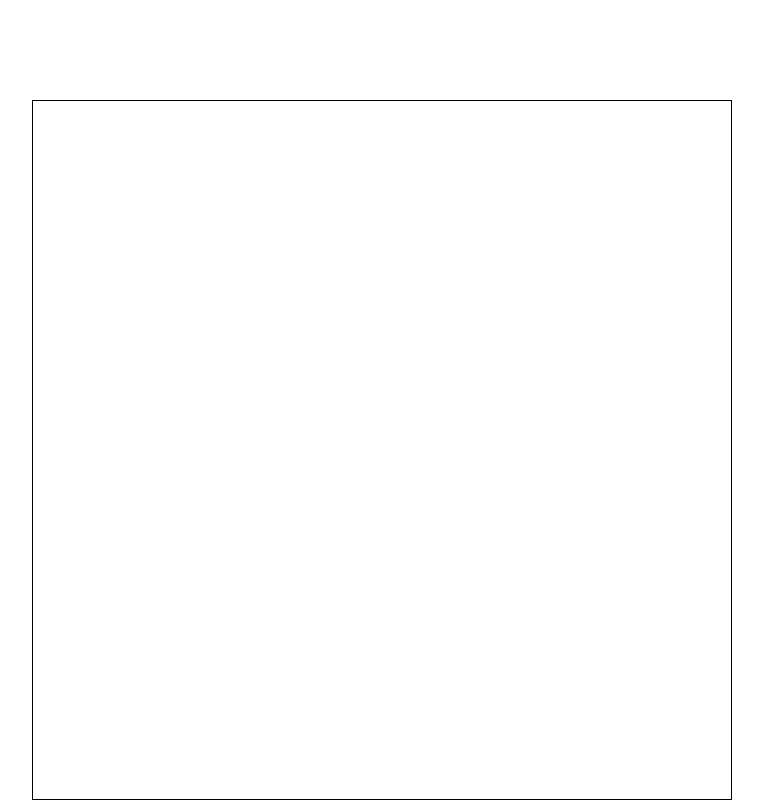
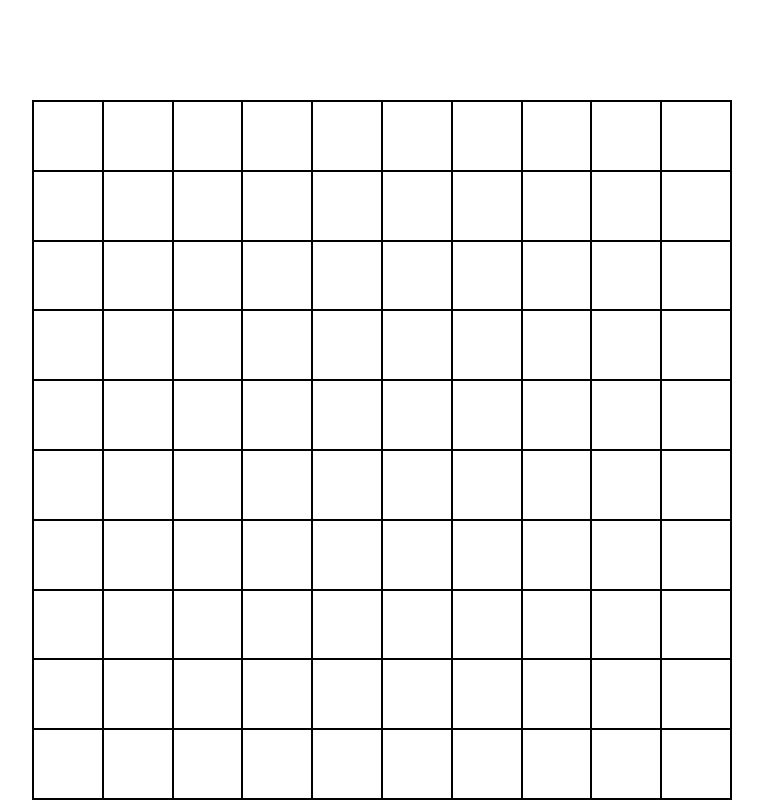
Before and after one commit to lorenzo-de-giorgi/js-campominato-grid, a plain HTML site: page index.html in a window 1280 px wide. Shown: the whole page, without its empty margins (258-1021 px from the left). Drawn offline with nearby package versions, Linux system fonts and the light colour scheme.

Commit message:
created grid with square with js

```diff
--- a/css/style.css
+++ b/css/style.css
@@ -10,7 +10,7 @@ main{
 }
 
 /* GRIGLIA PER QUADRATI */
-.grid{
+#grid{
     margin: 0 auto;
     width: 700px;
     height: 700px;
--- a/index.html
+++ b/index.html
@@ -13,7 +13,7 @@
 </head>
 <body>
     <main>
-        <div class="grid">
+        <div id="grid">
         </div>
     </main>
 
--- a/js/script.js
+++ b/js/script.js
@@ -1 +1,17 @@
 // <div class="square-easy"></div>
+
+function generateNewElementGrid(content){
+    // creo un elemento del tipo <div>...</div>
+    const newElement = document.createElement('div');
+    newElement.classList.add('square-easy');
+    return newElement;
+}
+
+// creo una variabile per assegnare dove mettere i quadrati
+let gridElement = document.getElementById('grid');
+//creo ciclo for per inserire i quadrati nella grid
+for (let i = 0; i < 100; i++) {
+    let newSquare = generateNewElementGrid()
+    // aggiungo quadrato alla grid
+    gridElement.appendChild(newSquare)
+}
```
